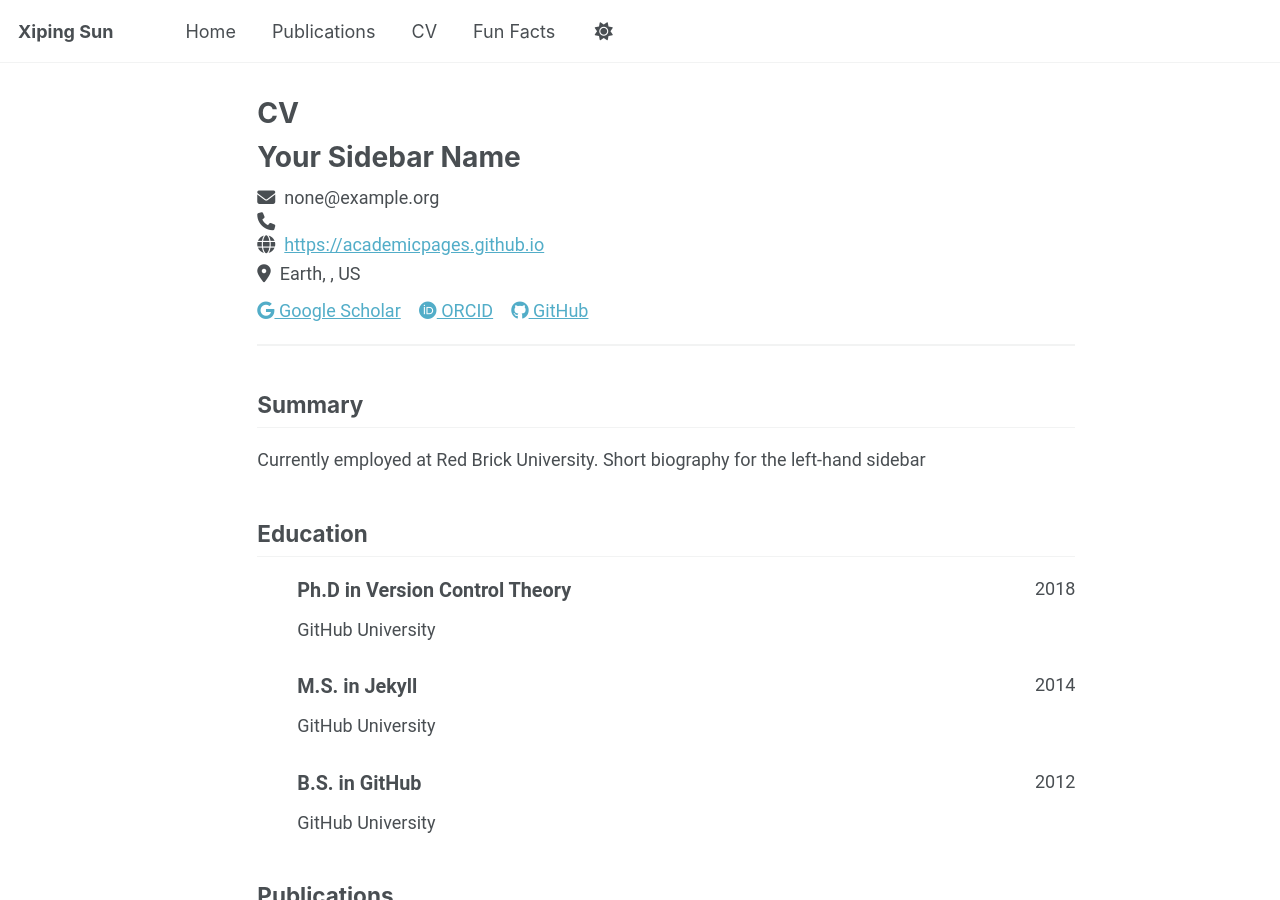
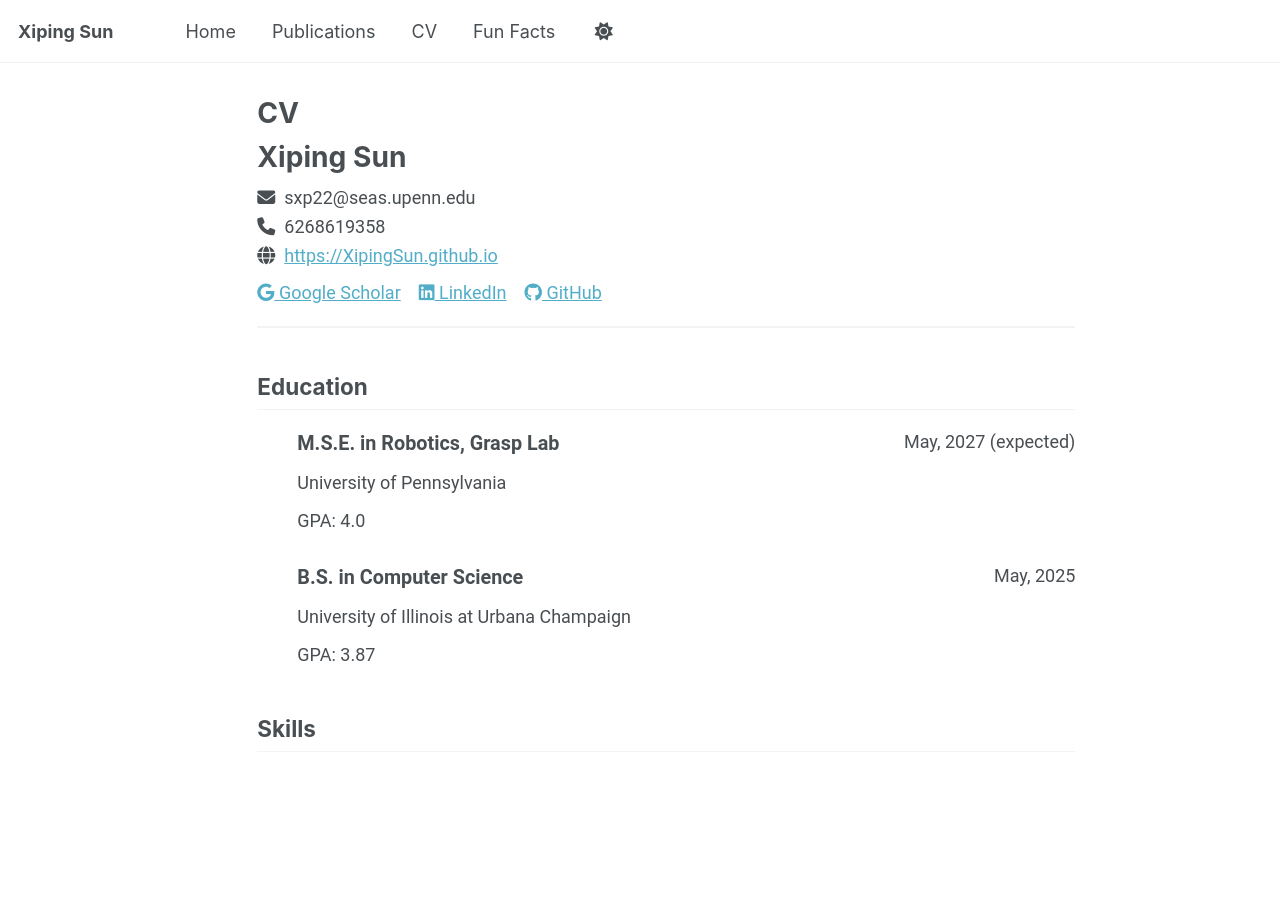
Before and after one commit to XipingSun/XipingSun.github.io, a Jekyll site: the page built from _pages/cv-json.md, in a window 1280 px wide and 900 px high. Built offline with Jekyll 4.4.1, drawn with Linux system fonts in a browser that asks for light colours; a script that is not in the unit is left out.

```diff
--- a/_data/cv.json
+++ b/_data/cv.json
@@ -1,69 +1,46 @@
 {
   "basics": {
-    "name": "Your Sidebar Name",
-    "email": "none@example.org",
-    "phone": "",
-    "website": "https://academicpages.github.io",
-    "summary": "Currently employed at Red Brick University. Short biography for the left-hand sidebar",
-    "location": {
-      "address": "",
-      "postalCode": "",
-      "city": "Earth",
-      "countryCode": "US",
-      "region": ""
-    },
+    "name": "Xiping Sun",
+    "email": "sxp22@seas.upenn.edu",
+    "phone": "6268619358",
+    "website": "https://XipingSun.github.io",
     "profiles": [
       {
         "network": "Google Scholar",
         "username": "",
-        "url": "https://scholar.google.com/citations?user=PS_CX0AAAAAJ"
+        "url": "https://scholar.google.com/citations?user=xuIoyJEAAAAJ&hl=en"
       },
       {
-        "network": "ORCID",
-        "username": "",
-        "url": "http://orcid.org/yourorcidurl"
+        "network": "LinkedIn",
+        "username": "xipingsun",
+        "url": "https://www.linkedin.com/in/xipingsun/"
       },
       {
         "network": "GitHub",
-        "username": "academicpages",
-        "url": "https://github.com/academicpages"
+        "username": "XipingSun",
+        "url": "https://github.com/XipingSun"
       }
     ]
   },
   "work": [],
   "education": [
     {
-      "institution": "GitHub University",
-      "area": "Ph.D in Version Control Theory",
-      "studyType": "",
-      "startDate": "",
-      "endDate": "2018",
-      "gpa": null,
-      "courses": []
+      "institution": "University of Pennsylvania",
+      "area": "M.S.E. in Robotics, Grasp Lab",
+      "startDate": "August, 2025",
+      "endDate": "May, 2027 (expected)",
+      "gpa": 4.00
     },
     {
-      "institution": "GitHub University",
-      "area": "M.S. in Jekyll",
-      "studyType": "",
-      "startDate": "",
-      "endDate": "2014",
-      "gpa": null,
-      "courses": []
-    },
-    {
-      "institution": "GitHub University",
-      "area": "B.S. in GitHub",
-      "studyType": "",
-      "startDate": "",
-      "endDate": "2012",
-      "gpa": null,
-      "courses": []
+      "institution": "University of Illinois at Urbana Champaign",
+      "area": "B.S. in Computer Science",
+      "startDate": "August, 2021",
+      "endDate": "May, 2025",
+      "gpa": 3.87
     }
   ],
-  "skills": [],
-  "languages": [],
-  "interests": [],
-  "references": [],
+  "skills": ["Python", "C++", "Java", "SQL", "ROS", "TensorFlow", "PyTorch"],
+  "languages": ["Chinese (Native)", "English (Fluent)"],
   "publications": [
     {
       "name": "Social Gesture Recognition in spHRI: Leveraging Fabric-Based Tactile Sensing on Humanoid Robots",
```
Also changed, not shown: _publications/2009-10-01-paper-title-number-1.md (+4 -10 lines).
